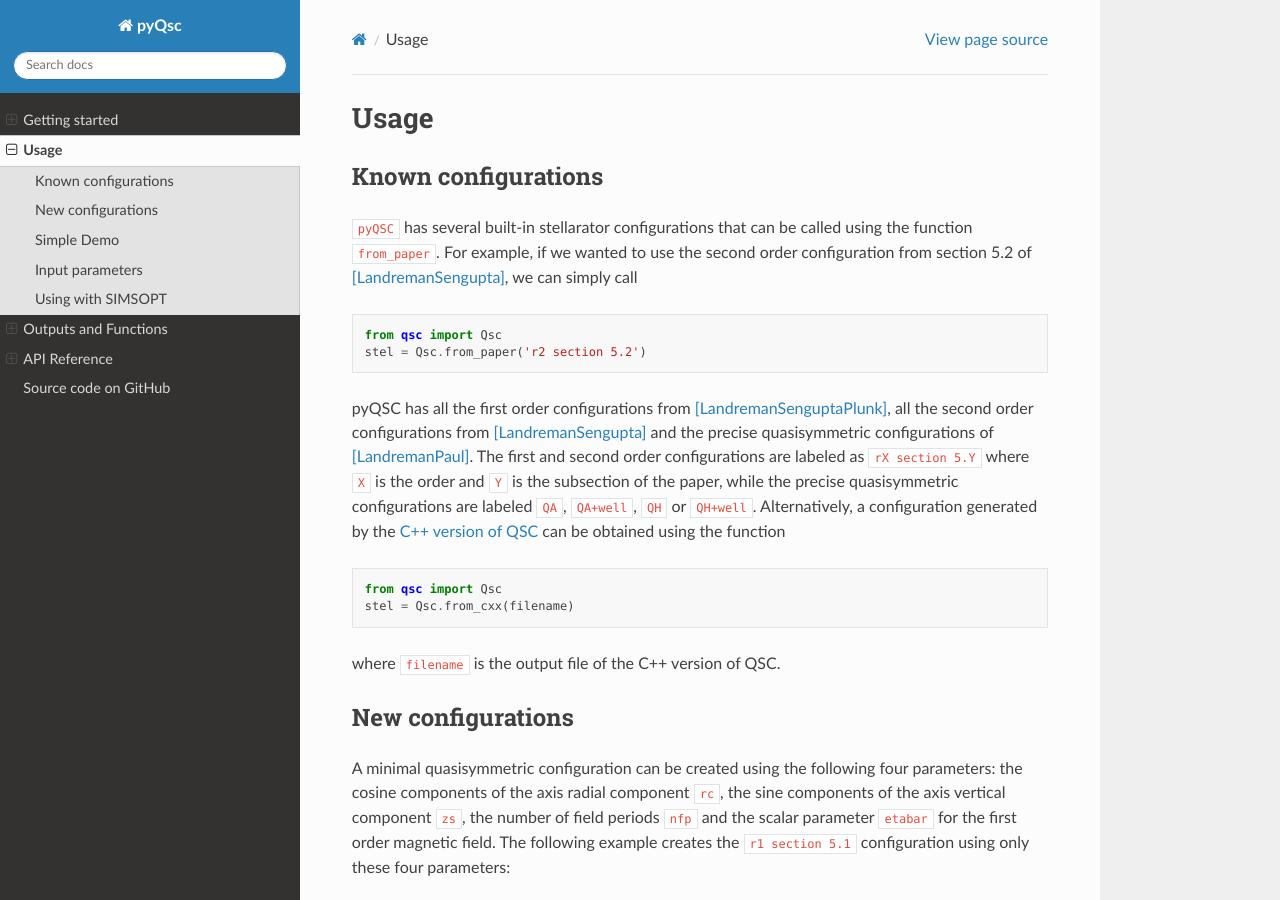
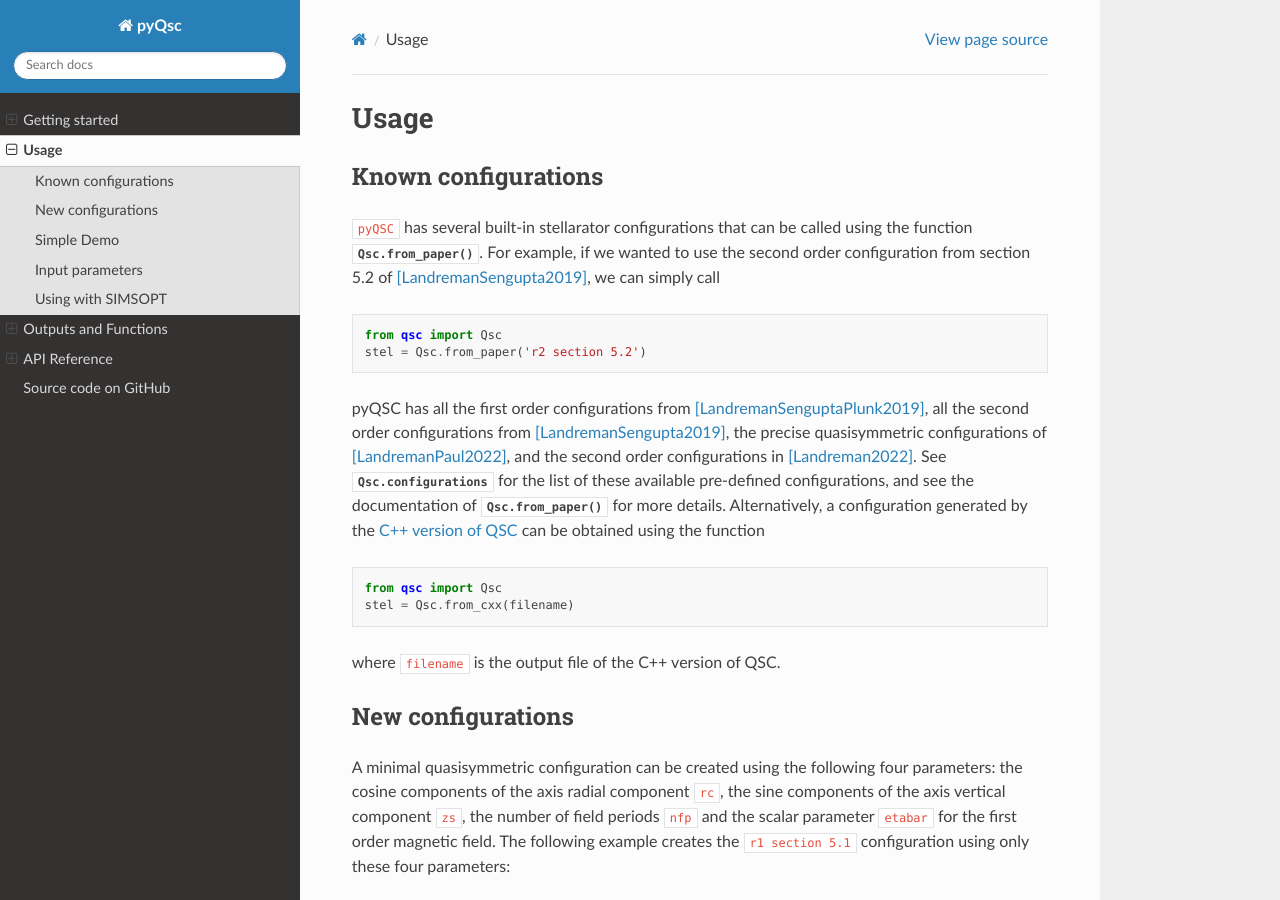
Before and after one commit to landreman/pyQSC, a Sphinx documentation site: the page built from docs/source/usage.rst, in a window 1280 px wide and 900 px high. Built offline with Sphinx 7.4.7 and the Read the Docs theme 2.0.0, drawn with Linux system fonts in a browser that asks for light colours; some of the changed text lies outside the part shown.

```diff
--- a/docs/source/getting_started.rst
+++ b/docs/source/getting_started.rst
@@ -7,7 +7,7 @@
 ``pyQSC`` is a python package for generating quasisymmetric stellarator configurations
 using an expansion about the magnetic axis.
 The underlying equations are explained in detail in
-[LandremanSenguptaPlunk]_ and [LandremanSengupta]_.
+[LandremanSenguptaPlunk2019]_ and [LandremanSengupta2019]_.
 PyQSC is closely related to the `fortran package here <https://github.com/landreman/quasisymmetry>`_,
 except that pyQSC is written in pure python. This makes pyQSC user-friendly,
 with no need for compilation, though it is slower.
@@ -41,8 +41,8 @@
 
 The ``-e`` in the last command is optional.
 
-.. [LandremanSenguptaPlunk] Landreman, Sengupta, and Plunk, *Journal of Plasma Physics* **85**, 905850103 (2019).
-.. [LandremanSengupta] Landreman and Sengupta, *Journal of Plasma Physics* **85**, 815850601 (2019).
+.. [LandremanSenguptaPlunk2019] Landreman, Sengupta, and Plunk, *Journal of Plasma Physics* **85**, 905850103 (2019).
+.. [LandremanSengupta2019] Landreman and Sengupta, *Journal of Plasma Physics* **85**, 815850601 (2019).
 
 Post-Installation
 ^^^^^^^^^^^^^^^^^
--- a/docs/source/usage.rst
+++ b/docs/source/usage.rst
@@ -5,24 +5,26 @@
 Known configurations
 ^^^^^^^^^^^^^^^^^^^^
 
-``pyQSC`` has several built-in stellarator configurations that can be called
-using the function ``from_paper``. For example, if we wanted to use the
-second order configuration from section 5.2 of [LandremanSengupta]_, we
-can simply call
+``pyQSC`` has several built-in stellarator configurations that can be
+called using the function :func:`Qsc.from_paper()`. For example, if we
+wanted to use the second order configuration from section 5.2 of
+[LandremanSengupta2019]_, we can simply call
 
 .. code-block::
 
    from qsc import Qsc
    stel = Qsc.from_paper('r2 section 5.2')
 
-pyQSC has all the first order configurations from [LandremanSenguptaPlunk]_,
-all the second order configurations from [LandremanSengupta]_ and the precise
-quasisymmetric configurations of [LandremanPaul]_. The first and second order
-configurations are labeled as ``rX section 5.Y`` where ``X`` is the order and
-``Y`` is the subsection of the paper, while the precise quasisymmetric configurations
-are labeled ``QA``, ``QA+well``, ``QH`` or ``QH+well``.
-Alternatively, a configuration generated by the `C++ version of QSC <https://github.com/landreman/qsc>`_ can be obtained
-using the function
+pyQSC has all the first order configurations from
+[LandremanSenguptaPlunk2019]_, all the second order configurations
+from [LandremanSengupta2019]_, the precise quasisymmetric
+configurations of [LandremanPaul2022]_, and the second order
+configurations in [Landreman2022]_.  See :obj:`Qsc.configurations` for
+the list of these available pre-defined configurations, and see the
+documentation of :func:`Qsc.from_paper()` for more details.
+Alternatively, a configuration generated by the `C++ version of QSC
+<https://github.com/landreman/qsc>`_ can be obtained using the
+function
 
 .. code-block::
 
@@ -111,7 +113,7 @@
 - B2s: a scalar that specifies the strength of the sine component of the second order magnetic field modulus, 0 for stellarator-symmetry
 - B2c: a scalar that specifies the strength of the cosine component of the second order magnetic field modulus
 - p2: the second derivative of the pressure with respect to the radial variable ``r``, usually negative
-- order: a string that specifies the order of the expansion, "r1", "r2" or "r3". For "r3" only the X3c1, Y3c1 and Y3s1 components are calculated (see section 3 of [LandremanSengupta]_)
+- order: a string that specifies the order of the expansion, "r1", "r2" or "r3". For "r3" only the X3c1, Y3c1 and Y3s1 components are calculated (see section 3 of [LandremanSengupta2019]_)
 
 
 Using with SIMSOPT
@@ -121,6 +123,7 @@
 in the examples folder in the file ``simsopt_demo.py``.
 
 
-.. [LandremanSenguptaPlunk] Landreman, Sengupta, and Plunk, *Journal of Plasma Physics* **85**, 905850103 (2019).
-.. [LandremanSengupta] Landreman and Sengupta, *Journal of Plasma Physics* **85**, 815850601 (2019).
-.. [LandremanPaul] Landreman and Paul, *arXiv:2108.03711* (2021)
+.. [LandremanSenguptaPlunk2019] Landreman, Sengupta, and Plunk, *Journal of Plasma Physics* **85**, 905850103 (2019).
+.. [LandremanSengupta2019] Landreman and Sengupta, *Journal of Plasma Physics* **85**, 815850601 (2019).
+.. [LandremanPaul2022] Landreman and Paul, *Physical Review Letters* **128**, 035001 (2022).
+.. [Landreman2022] Landreman, *arXiv:2209.11849* (2022).
```
Also changed, not shown: 2 other files.
